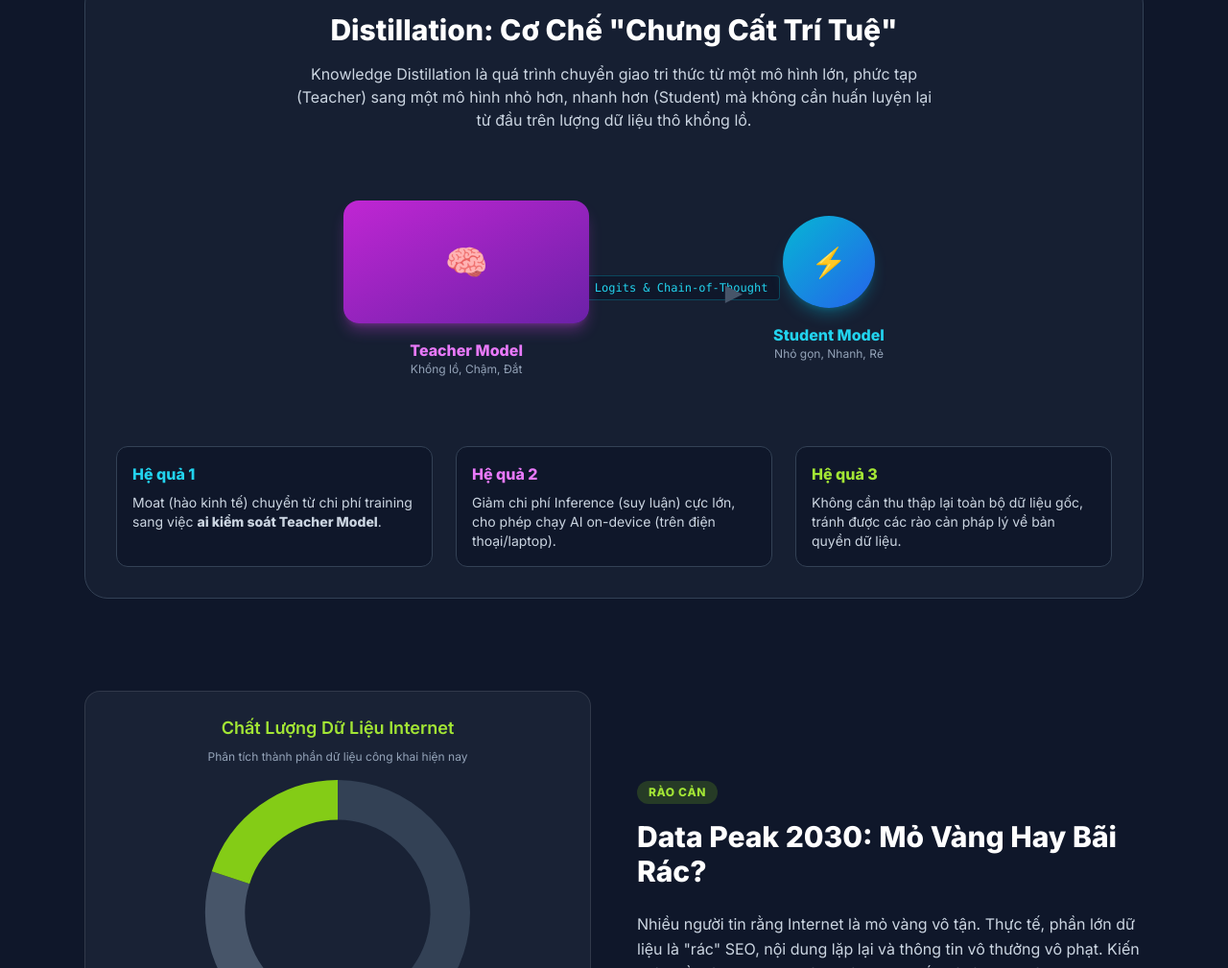
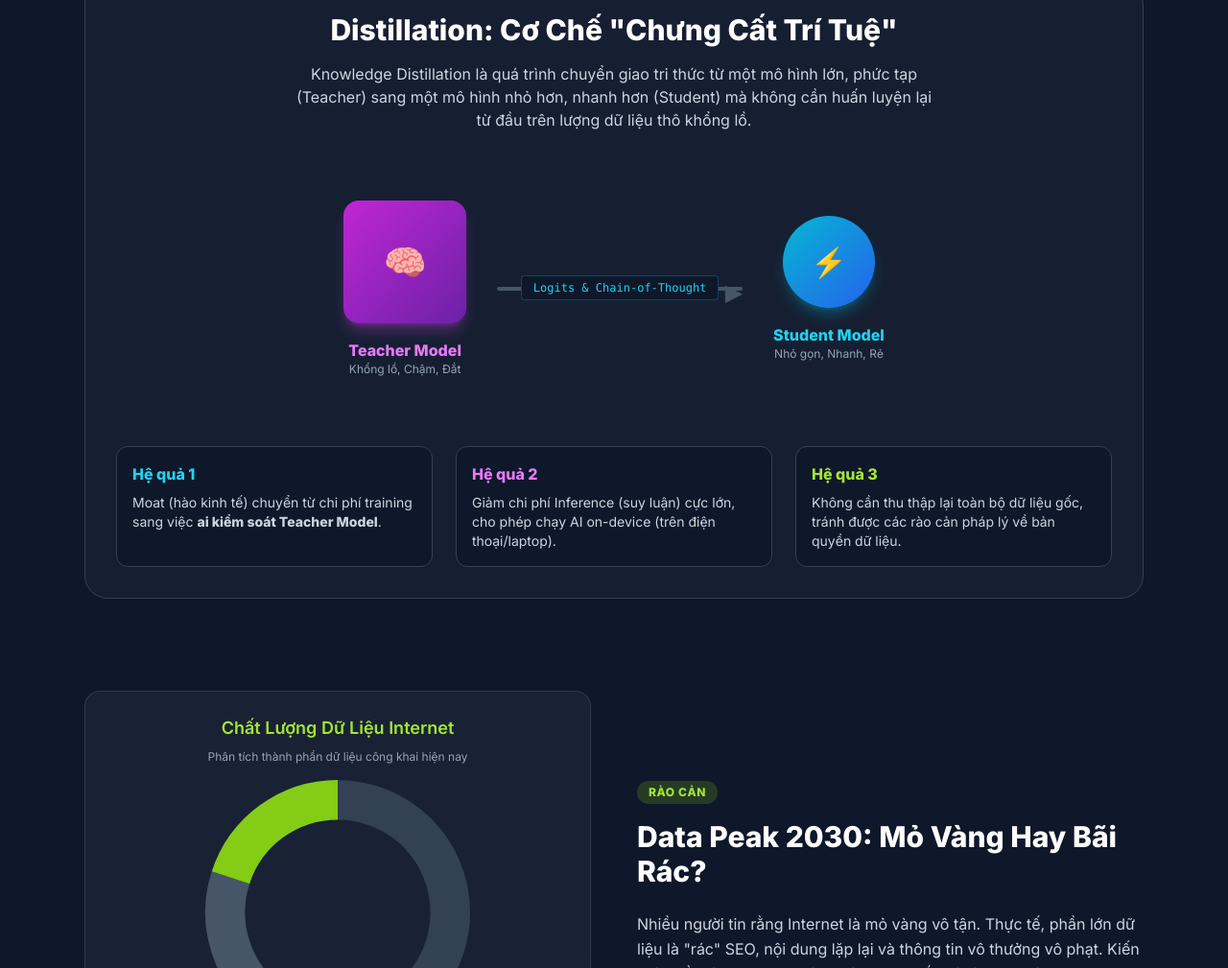
Before and after one commit to Joyboy996/joyboy996.github.io, a plain HTML site: page index.html in a window 1280 px wide. Shown: the part 1085-2094 px from the top of the page at 96% size. Drawn offline with nearby package versions, Linux system fonts and the light colour scheme.

Commit message:
Update index.html

```diff
--- a/index.html
+++ b/index.html
@@ -160,7 +160,7 @@
             <div class="flex flex-col md:flex-row justify-center items-center gap-4 md:gap-8 max-w-4xl mx-auto py-8">
                 <!-- Teacher Node -->
                 <div class="flex flex-col items-center">
-                    <div class="w-64 h-32 bg-gradient-to-br from-fuchsia-600 to-purple-800 rounded-2xl flex items-center justify-center shadow-lg shadow-fuchsia-500/30 z-10 relative">
+                    <div class="w-32 h-32 bg-gradient-to-br from-fuchsia-600 to-purple-800 rounded-2xl flex items-center justify-center shadow-lg shadow-fuchsia-500/30 z-10 relative">
                         <span class="text-4xl">🧠</span>
                     </div>
                     <div class="mt-4 text-center">
@@ -171,7 +171,7 @@
 
                 <!-- Process Flow -->
                 <div class="flex flex-col items-center w-full md:w-auto relative">
-                    <div class="h-1 w-full md:w-32 bg-slate-600 rounded"></div>
+                    <div class="h-1 w-full md:w-64 bg-slate-600 rounded"></div>
                     <div class="absolute -top-3 bg-slate-900 px-3 py-1 text-xs text-cyan-400 font-mono border border-cyan-500/30 rounded whitespace-nowrap">
                         Logits & Chain-of-Thought
                     </div>
```
